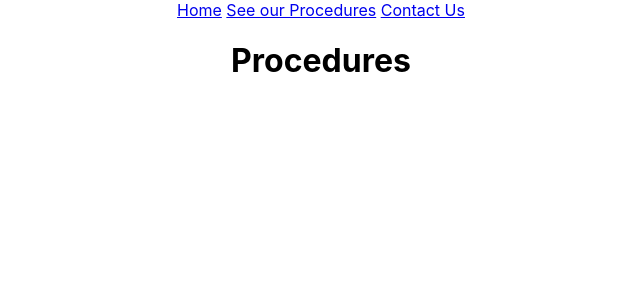
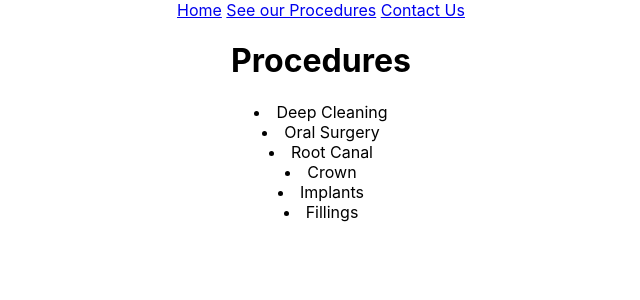
Before and after one commit to margaret-jihua/dentist-website, a React (Create React App) app: page /procedures in a window 1280 px wide. Shown: the top 300 px of the page, without its empty margins (319-959 px from the left). Built offline with nearby package versions, Linux system fonts and the light colour scheme.

Commit message:
[Procedures] Add procedures as props into component

```diff
--- a/src/App.js
+++ b/src/App.js
@@ -12,6 +12,16 @@
 import Contact from './Contact'
 
 function App() {
+
+  const procedures = [
+    'Deep Cleaning',
+    'Oral Surgery',
+    'Root Canal',
+    'Crown',
+    'Implants',
+    'Fillings'
+  ]
+
   return (
     <Router>
       <div className="App">
@@ -21,7 +31,7 @@
           <Link to='/Contact'>Contact Us</Link>{'  '}
         </nav>
         <Route exact path='/' component={Home} />
-        <Route path='/procedures' component={Procedures} />
+        <Route path='/procedures' render={() => <Procedures procedures={procedures} />} />
         <Route path='/Contact' component={Contact} />
       </div>
     </Router>
--- a/src/Procedures.js
+++ b/src/Procedures.js
@@ -2,9 +2,13 @@
 
 class Procedures extends Component {
     render() {
+        const proceduresList = this.props.procedures.map((p, idx) => {
+            return <li>{p}</li>
+        })
         return (
             <div>
                 <h1>Procedures</h1>
+                {proceduresList}
             </div>
         )
     }
```
